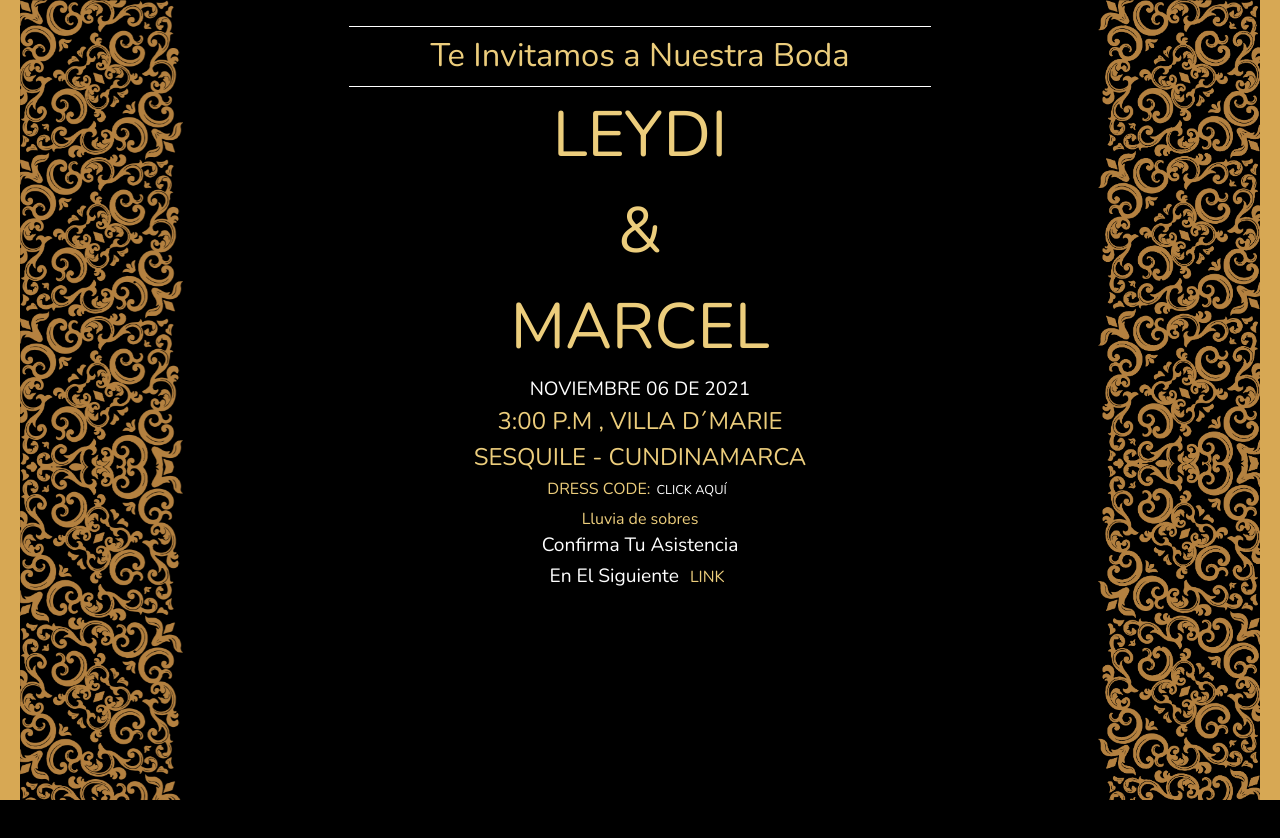
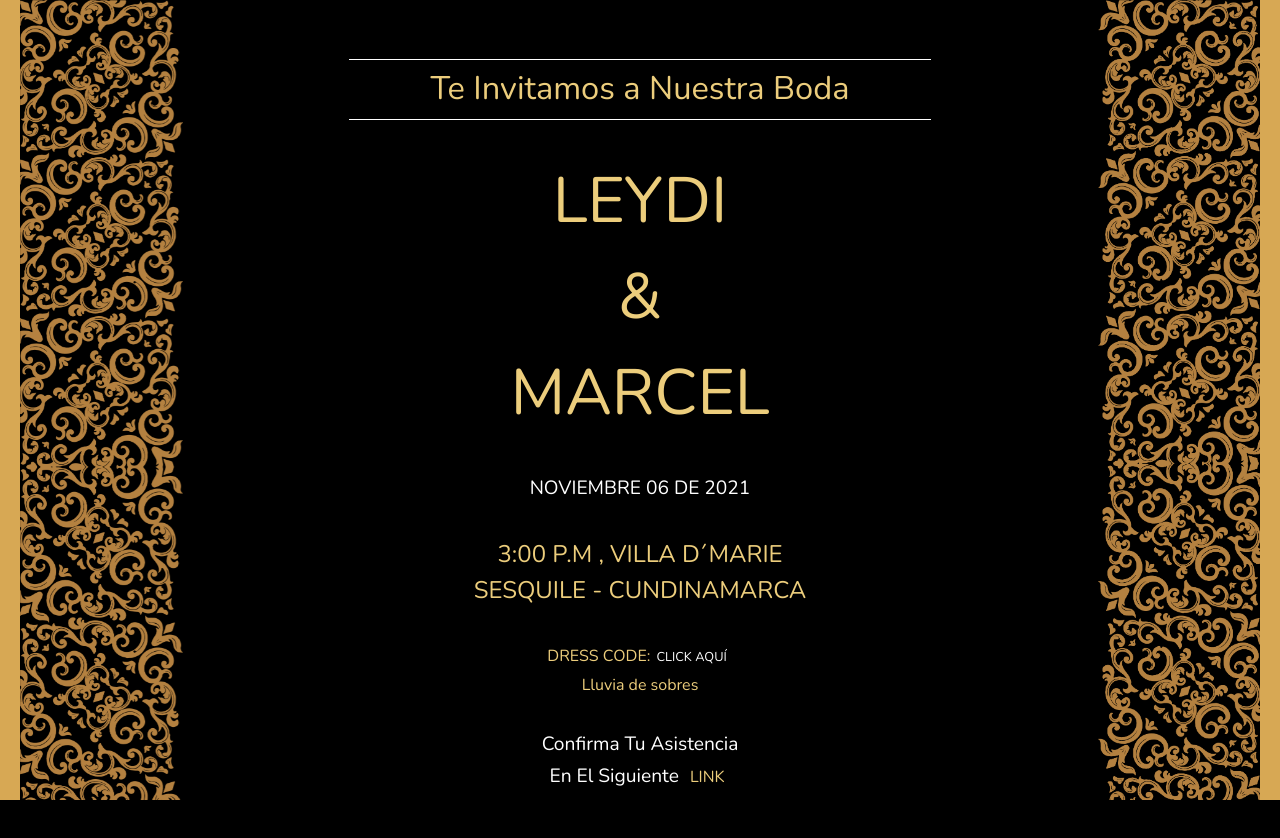
Before and after one commit to Crisgrva/leydiymarcel-boda, a plain HTML site: page index.html in a window 1280 px wide. Drawn offline with nearby package versions, Linux system fonts and the light colour scheme.

Commit message:
reorganize margin

```diff
--- a/index.html
+++ b/index.html
@@ -10,7 +10,7 @@
     <link href="https://cdn.jsdelivr.net/npm/bootstrap@5.0.2/dist/css/bootstrap.min.css" rel="stylesheet"
         integrity="sha384-EVSTQN3/azprG1Anm3QDgpJLIm9Nao0Yz1ztcQTwFspd3yD65VohhpuuCOmLASjC" crossorigin="anonymous">
     <link rel="stylesheet" href="https://cdnjs.cloudflare.com/ajax/libs/animate.css/4.1.1/animate.min.css" />
-    <link rel="stylesheet" href="styles/main.css?v=3.0">
+    <link rel="stylesheet" href="styles/main.css?v=4.0">
 
     <title>Leydi & Marcel</title>
 </head>
--- a/styles/main.css
+++ b/styles/main.css
@@ -47,7 +47,6 @@ html, body {
     box-shadow: 0px 10px 10px rgba(0, 0, 0, 0.7);
     z-index: 1;
     justify-content: center;
-    display: flex;
     align-items: center;
     flex-direction: column;
     padding: 0% 0%;
@@ -67,6 +66,7 @@ p {
     text-align: center;
     border-top: solid 1px white;
     border-bottom: solid 1px white;
+    margin-top: 4%;
 }
 
 .title_txt_a {
@@ -83,6 +83,7 @@ p {
     margin: auto;
     text-align: center;
     font-weight: 400;
+    margin-top: 4%;
 }
 
 .date {
@@ -93,6 +94,7 @@ p {
     margin: auto;
     text-align: center;
     font-weight: 200;
+    margin-top: 4%;
 }
 
 .place {
@@ -103,6 +105,7 @@ p {
     margin: auto;
     text-align: center;
     font-weight: 200;
+    margin-top: 4%;
 }
 
 .dresscode {
@@ -113,6 +116,7 @@ p {
     margin: auto;
     text-align: center;
     font-weight: 200;
+    margin-top: 4%;
 }
 
 .btn_txt {
@@ -152,6 +156,7 @@ p {
     text-align: center;
     font-weight: 200;
     margin-bottom: 30%;
+    margin-top: 4%;
 }
 
 a {
```
